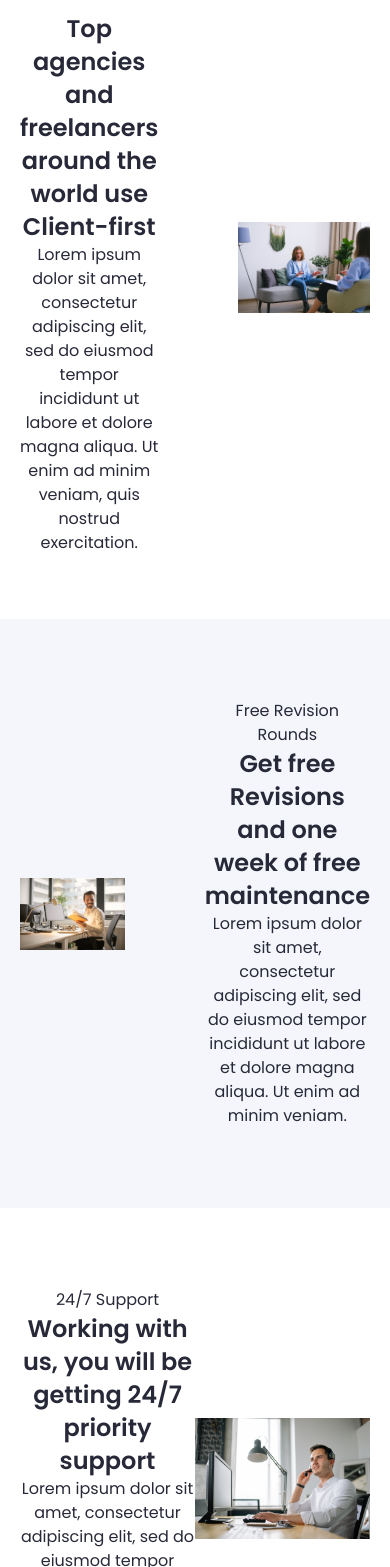
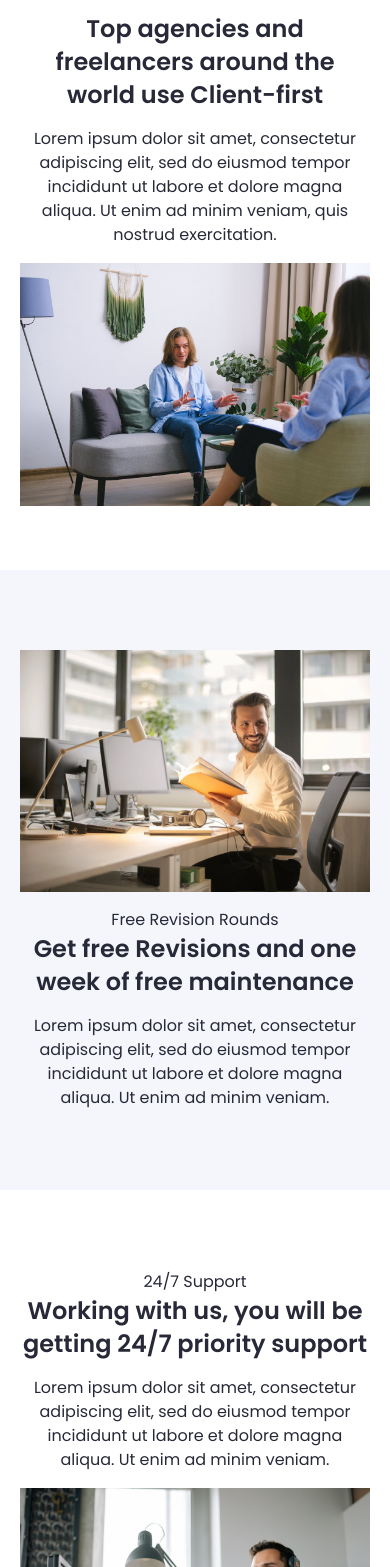
Before and after one commit to WinifredOgbeiwi/Website_Builder, a React (Vite) app: page /features in a window 390 px wide. Shown: the part 1981-3548 px from the top of the page. Built offline with nearby package versions, Linux system fonts and the light colour scheme.

Commit message:
feature sections

```diff
--- a/src/sections/features/benefit.jsx
+++ b/src/sections/features/benefit.jsx
@@ -21,11 +21,11 @@
                   </div>
               ))}
           </div>
-          <div className="flex items-center space-x-20 xl:space-x-40 mt-20" >
+          <div className="flex flex-col md:flex-row items-center space-y-4 md:space-x-20 xl:space-x-40 mt-20" >
               <div className="text-center md:text-start w-full md:w-1/2">
                   <p className='mb-2'>Use Client-first</p>
                   <Heading3 text="Top agencies and freelancers around the world use Client-first " />
-                  <p>Lorem ipsum dolor sit amet, consectetur adipiscing elit, sed do eiusmod tempor incididunt ut labore et dolore magna aliqua. Ut enim ad minim veniam, quis nostrud exercitation.</p>
+                  <p className='mt-4'>Lorem ipsum dolor sit amet, consectetur adipiscing elit, sed do eiusmod tempor incididunt ut labore et dolore magna aliqua. Ut enim ad minim veniam, quis nostrud exercitation.</p>
               </div>
               <div className='w-full md:w-1/2'>
                 <img src={assets.feature_1} alt=""/>
--- a/src/sections/features/clientele.jsx
+++ b/src/sections/features/clientele.jsx
@@ -6,12 +6,12 @@
     return (
         <section className="py-20 bg-[#F4F6FC]">
 
-            <div className="flex items-center space-x-20 xl:space-x-40 " >
+            <div className="flex flex-col md:flex-row items-center space-y-4 md:space-x-20  xl:space-x-40 " >
                 <div className="w-full md:w-1/2"><img src={assets.feature_2} alt="revision" /></div>
                 <div className="text-center md:text-start w-full md:w-1/2">
                     <p >Free Revision Rounds</p>
                     <Heading3 text="Get free Revisions and one week of free maintenance" />
-                    <p>Lorem ipsum dolor sit amet, consectetur adipiscing elit, sed do eiusmod tempor incididunt ut labore et dolore magna aliqua. Ut enim ad minim veniam.</p>
+                    <p className='mt-4'>Lorem ipsum dolor sit amet, consectetur adipiscing elit, sed do eiusmod tempor incididunt ut labore et dolore magna aliqua. Ut enim ad minim veniam.</p>
                 </div>
 
             </div>
--- a/src/sections/features/delivery.jsx
+++ b/src/sections/features/delivery.jsx
@@ -7,12 +7,12 @@
         <section className="py-20 md:py-[128px] bg-[#fcd9801a]">
 
 
-            <div className="flex items-center space-x-20 xl:space-x-40 " >
+            <div className="flex flex-col md:flex-row items-center space-y-4 md:space-x-20 " >
                 <div className="w-full md:w-1/2"><img src={assets.feature_4} alt="revision" /></div>
                 <div className="text-center md:text-start w-full md:w-1/2">
                     <p>Quick Delivery</p>
                     <Heading3 text="Guranteed 1 week delivery for standard five pager website" />
-                    <p>Lorem ipsum dolor sit amet, consectetur adipiscing elit, sed do eiusmod tempor incididunt ut labore et dolore magna aliqua. Ut enim ad minim veniam.</p>
+                    <p className="mt-4">Lorem ipsum dolor sit amet, consectetur adipiscing elit, sed do eiusmod tempor incididunt ut labore et dolore magna aliqua. Ut enim ad minim veniam.</p>
                 </div>
 
             </div>
--- a/src/sections/features/support.jsx
+++ b/src/sections/features/support.jsx
@@ -6,11 +6,11 @@
     return (
         <section className="py-20 md:py-[128px]">
 
-            <div className="flex items-center lg:space-x-20 xl:space-x-40 space-x-0" >
+            <div className="flex flex-col md:flex-row items-center space-y-4 md:space-x-20 " >
                 <div className="text-center md:text-start w-full md:w-1/2">
                     <p >24/7 Support</p>
                     <Heading3 text="Working with us, you will be getting 24/7 priority support" />
-                    <p>Lorem ipsum dolor sit amet, consectetur adipiscing elit, sed do eiusmod tempor incididunt ut labore et dolore magna aliqua. Ut enim ad minim veniam.</p>
+                    <p className="mt-4">Lorem ipsum dolor sit amet, consectetur adipiscing elit, sed do eiusmod tempor incididunt ut labore et dolore magna aliqua. Ut enim ad minim veniam.</p>
                 </div>
                 <div className="w-full md:w-1/2"><img src={assets.feature_3} alt="support" /></div>
             </div>
```
